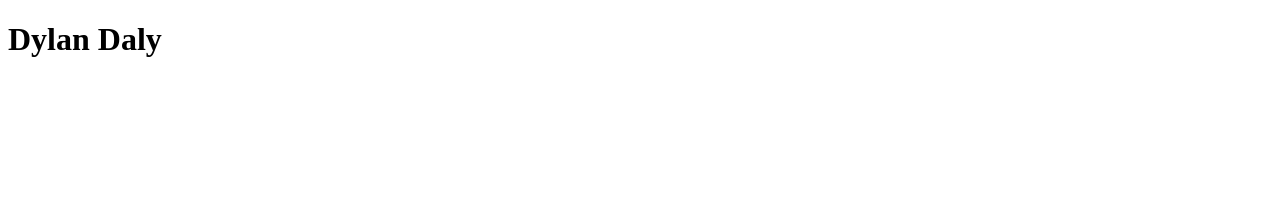
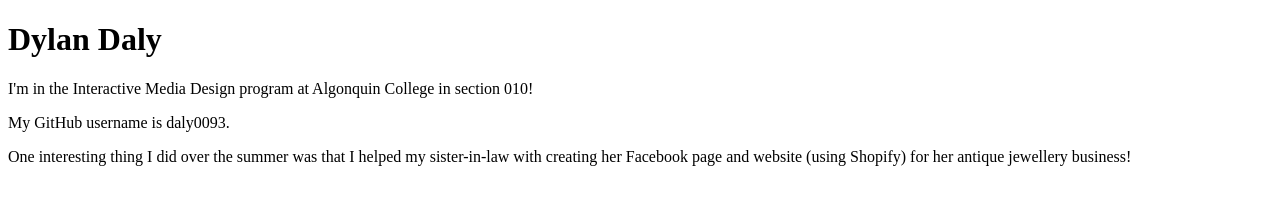
Before and after one commit to daly0093/daly0093.github.io, a plain HTML site: page index.html in a window 1280 px wide. Drawn offline with Linux system fonts and the light colour scheme.

Commit message:
updates index.html

```diff
--- a/index.html
+++ b/index.html
@@ -7,5 +7,8 @@
     </head>
     <body>
         <h1>Dylan Daly</h1>
+        <p>I'm in the Interactive Media Design program at Algonquin College in section 010!</p>
+        <p>My GitHub username is daly0093.</p>
+        <p>One interesting thing I did over the summer was that I helped my sister-in-law with creating her Facebook page and website (using Shopify) for her antique jewellery business! </p>
     </body>
 </html>
```
